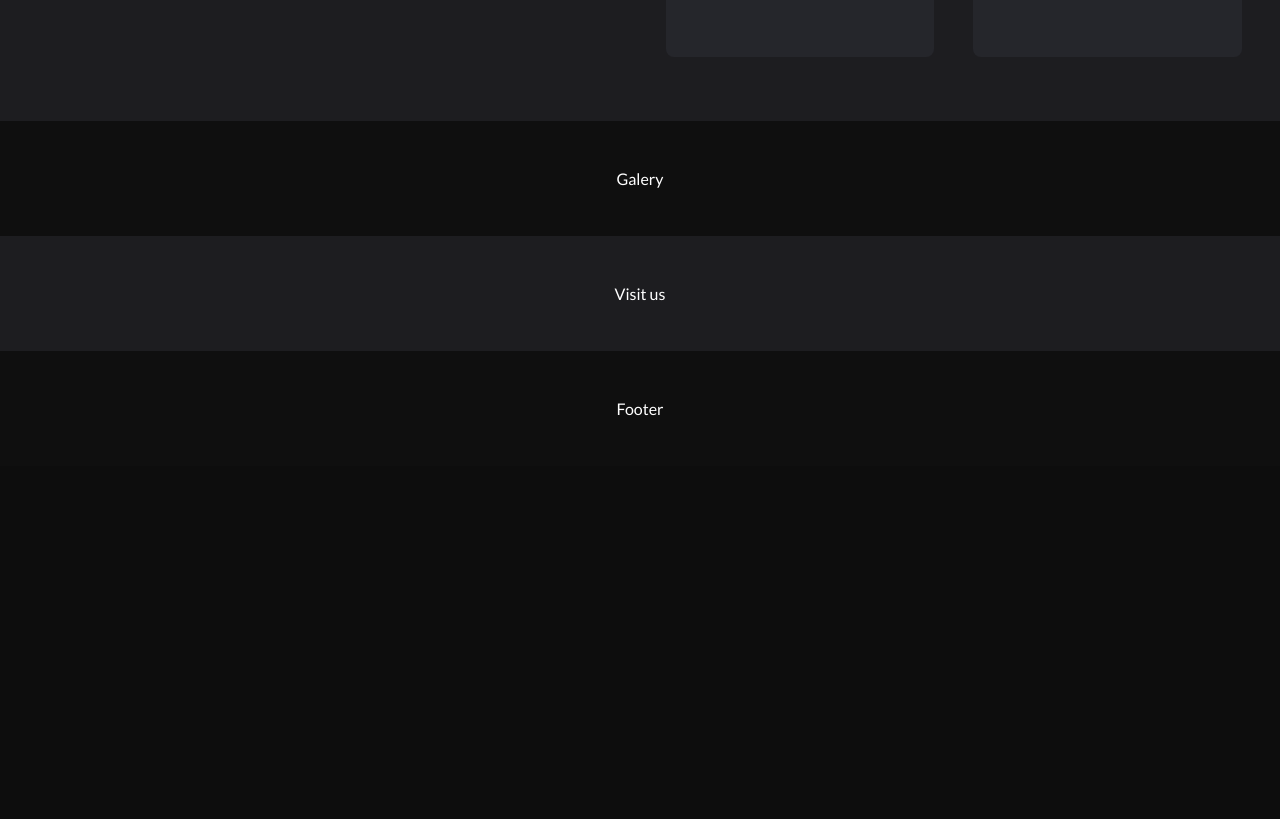
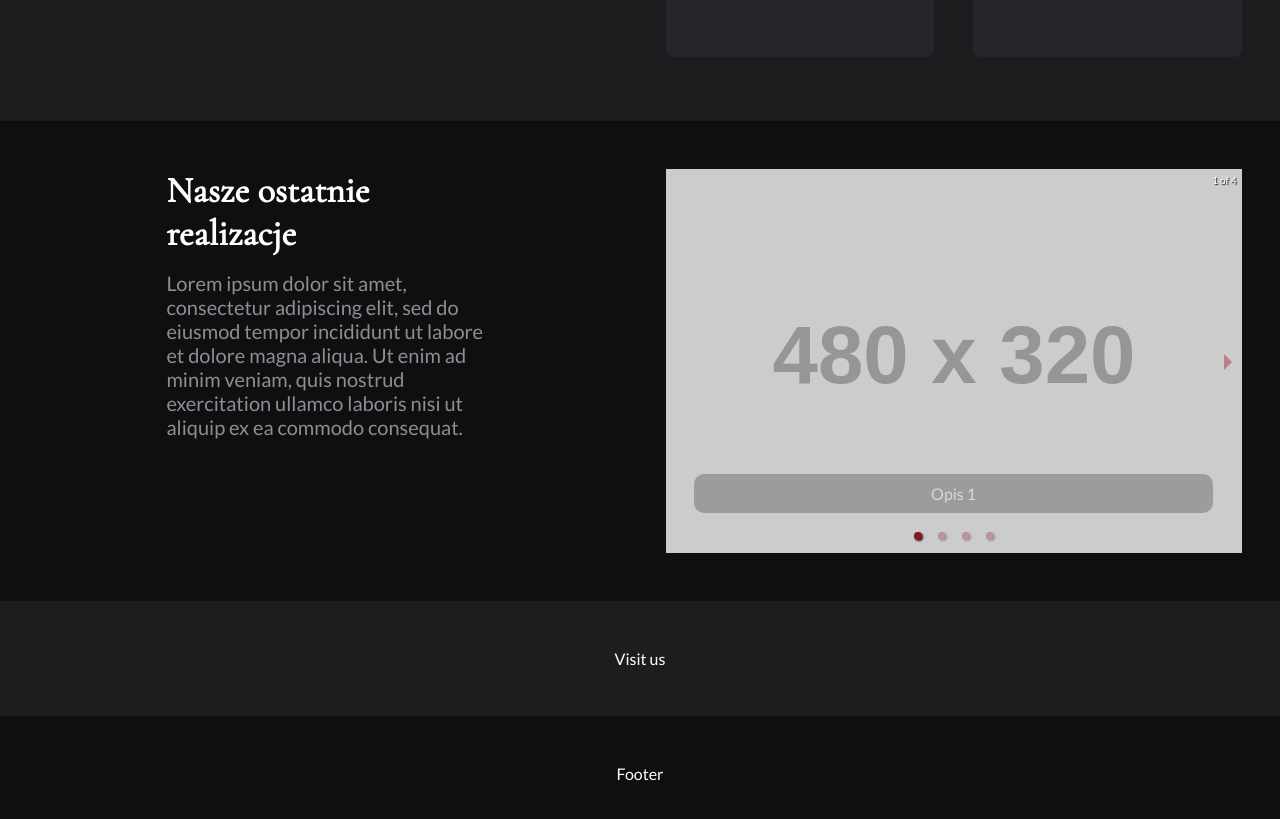
Before and after one commit to sebek78/mkrs-page, a React (Create React App) app: page / in a window 1280 px wide. Shown: the part 1060-1879 px from the top of the page. Before the commit the page ends 1526 px from the top, so only its background shows below. Built offline with nearby package versions, Linux system fonts and the light colour scheme.

Commit message:
Add gallery

```diff
--- a/package.json
+++ b/package.json
@@ -12,6 +12,7 @@
     "express": "^4.17.1",
     "react": "^17.0.2",
     "react-dom": "^17.0.2",
+    "react-responsive-carousel": "^3.2.21",
     "react-scripts": "4.0.3",
     "rimraf": "^3.0.2",
     "styled-components": "^5.3.1",
--- a/src/App.tsx
+++ b/src/App.tsx
@@ -4,6 +4,7 @@ import Section from "./containers/Section";
 import Header from "./containers/Header";
 import Introduction from "./containers/Introduction";
 import Features from "./containers/Features";
+import Gallery from "./containers/Gallery";
 
 function App() {
   return (
@@ -16,7 +17,7 @@ function App() {
         <Features />
       </Section>
       <Section bgColor={"dark"}>
-        <>Galery</>
+        <Gallery />
       </Section>
       <Section>
         <>Visit us</>
--- /dev/null
+++ b/src/containers/Gallery/index.tsx
@@ -0,0 +1,72 @@
+import styled from "styled-components";
+import "react-responsive-carousel/lib/styles/carousel.min.css";
+import { Carousel } from "react-responsive-carousel";
+import SectionContentWrapper from "../Section/components/SectionContentWrapper";
+import SectionDescription from "../Section/components/SectionDescription";
+
+const CarouselWrapper = styled.div`
+  width: 90vw;
+  @media (min-width: ${(props) => props.theme.breakpoints.tablet}) {
+    width: 44vw;
+  }
+  @media (min-width: ${(props) => props.theme.breakpoints.desktop}) {
+    width: 45vw;
+  }
+`;
+
+const StyledCarousel = styled(Carousel)`
+  & .slide .legend {
+    background-color: ${(props) =>
+      props.theme.palette.backgroundColor.dark.color};
+    font-size: ${(props) => props.theme.typography.body.mobile.fontSize};
+  }
+  & .control-dots .dot {
+    background-color: ${(props) => props.theme.palette.primary.default};
+  }
+  & .control-next.control-arrow:before {
+    border-left-color: ${(props) => props.theme.palette.primary.default};
+  }
+  & .control-prev.control-arrow:before {
+    border-right-color: ${(props) => props.theme.palette.primary.default};
+  }
+`;
+
+// FIXME: showThumbs must be false https://github.com/leandrowd/react-responsive-carousel/issues/454
+// TODO:  wait for PR https://github.com/leandrowd/react-responsive-carousel/pull/656
+
+const ResponsiveCarousel = () => {
+  return (
+    <SectionContentWrapper>
+      <SectionDescription
+        title="Nasze ostatnie realizacje"
+        text="
+        Lorem ipsum dolor sit amet, consectetur adipiscing elit,
+        sed do eiusmod tempor incididunt ut labore et dolore magna
+        aliqua. Ut enim ad minim veniam, quis nostrud exercitation
+        ullamco laboris nisi ut aliquip ex ea commodo consequat.
+        "
+      />
+      <CarouselWrapper>
+        <StyledCarousel showThumbs={false}>
+          <div>
+            <img src="https://via.placeholder.com/480x320" alt="" />
+            <p className="legend">Opis 1</p>
+          </div>
+          <div>
+            <img src="https://via.placeholder.com/481x320" alt="" />
+            <p className="legend">Opis 2</p>
+          </div>
+          <div>
+            <img src="https://via.placeholder.com/482x320" alt="" />
+            <p className="legend">Następy będzie bez opisu</p>
+          </div>
+          <div>
+            <img src="https://via.placeholder.com/483x320" alt="" />
+          </div>
+        </StyledCarousel>
+      </CarouselWrapper>
+    </SectionContentWrapper>
+  );
+};
+
+export default ResponsiveCarousel;
```
Also changed, not shown: 1 other file (tests, documents, lock files or other folders).
